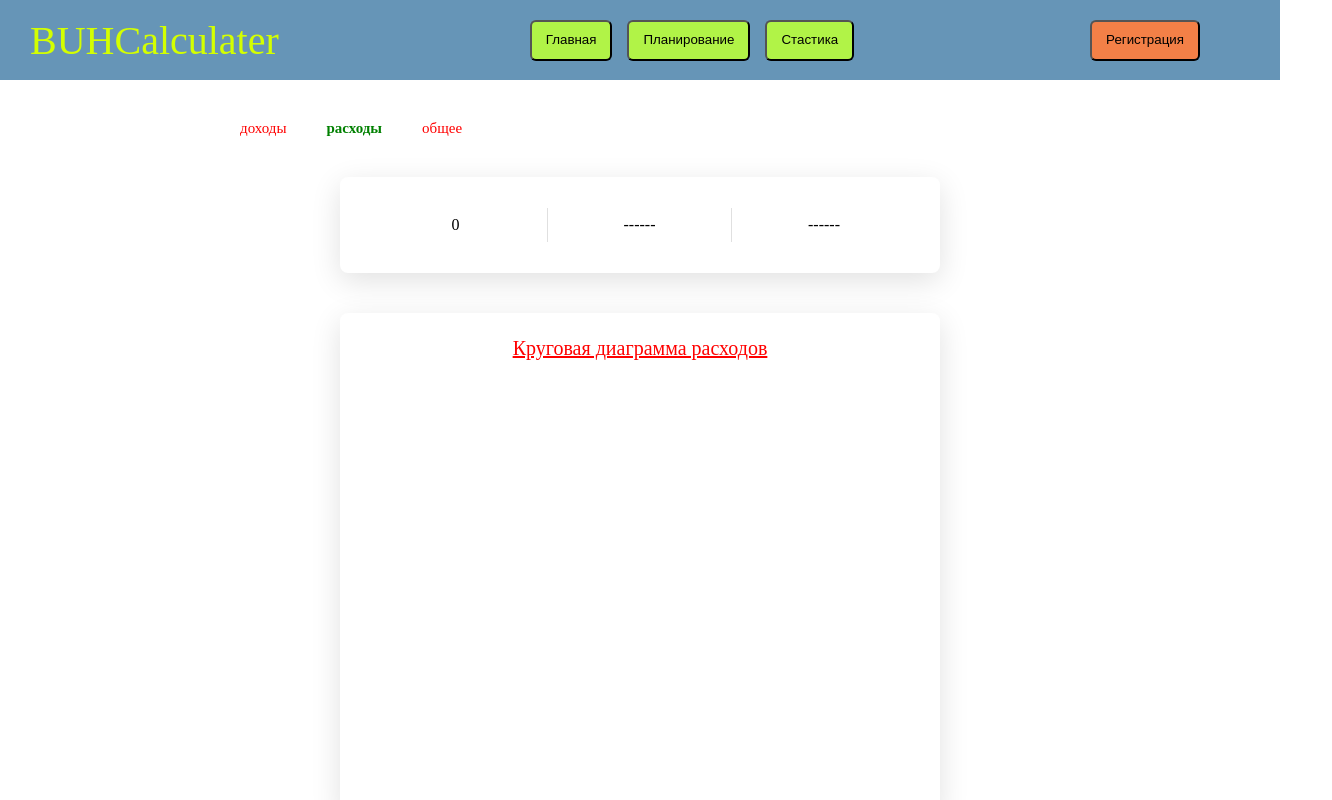
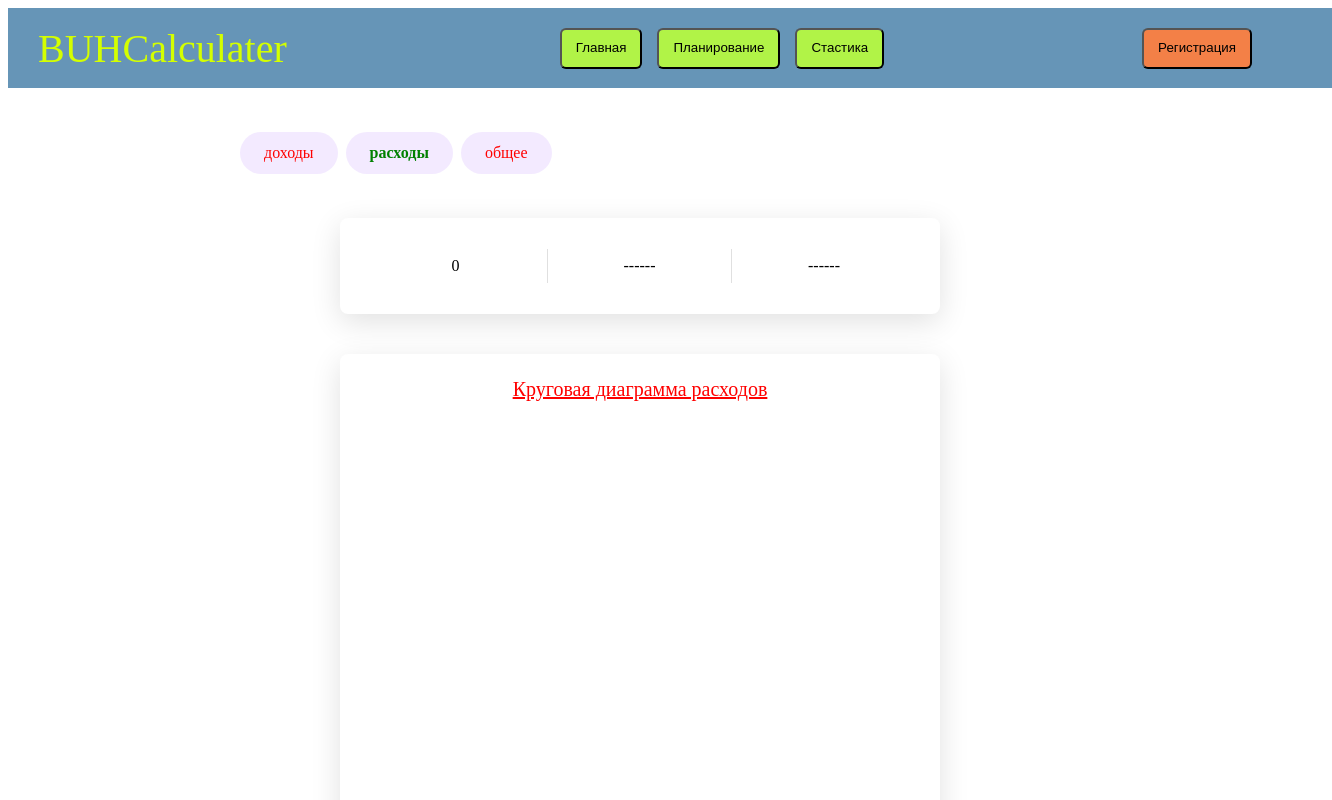
Before and after one commit to Manvel901/Practik_Intronex, a React (Create React App) app: page /stat in a window 1280 px wide. Shown: the top 800 px of the page, 1332 px wide, since content can reach past the window. Built offline with nearby package versions, Linux system fonts and the light colour scheme.

Commit message:
modify ButtonItem in dataListt.css.js

```diff
--- a/public/index.html
+++ b/public/index.html
@@ -1,29 +1,22 @@
 <!DOCTYPE html>
 <html lang="ru">
+
 <head>
   <meta charset="utf-8" />
   <link rel="icon" href="%PUBLIC_URL%/favicon.ico" />
   <meta name="viewport" content="width=device-width, initial-scale=1" />
   <meta name="theme-color" content="#000000" />
-    <meta
-      name="description"
-      content="Web site created using create-react-app"
-    />
+  <meta name="description" content="Web site created using create-react-app" />
 
 
   <link rel="manifest" href="%PUBLIC_URL%/manifest.json" />
 
+
   <title>React App</title>
 
-    <style>
-      *{
-        margin: 0;
-    padding: 0;
-    box-sizing: border-box;
-    transition: all 300ms;
-      }
-    </style>
+
 </head>
+
 <body>
   <noscript>You need to enable JavaScript to run this app.</noscript>
   <div id="root"></div>
@@ -33,13 +26,12 @@
 <script>
   window.addEventListener('load', async e => {
     if (navigator.serviceWorker) {
-      try{
+      try {
 
-       const reg =  await navigator.serviceWorker.register("/sw.js")
+        const reg = await navigator.serviceWorker.register("/sw.js")
         console.log("Service WORKER REGISTER SUCCESS", reg)
       }
-      catch(e)
-      {
+      catch (e) {
         console.log("Service WORKER REGISTER FAIL")
       }
     }
--- /dev/null
+++ b/public/publicStyle.css
@@ -0,0 +1,87 @@
+ :root {
+      --primary: #8936FF;
+      --secondary: #2EC6FE;
+      --primary-dark: #6d28cc;
+      --secondary-dark: #25a3d0;
+      --bg-light: #f8f9ff;
+      --text-dark: #1a1a2e;
+      --text-light: #ffffff;
+      --shadow: 0 4px 20px rgba(137, 54, 255, 0.25);
+      --radius: 16px;
+    }
+
+    * {
+      box-sizing: border-box;
+      margin: 0;
+      padding: 0;
+      -webkit-tap-highlight-color: transparent;
+      /* убирает синий квадрат при тапе на мобильных */
+    }
+
+    body {
+      font-family: -apple-system, BlinkMacSystemFont, 'Segoe UI', Roboto, sans-serif;
+      background: linear-gradient(135deg, var(--primary) 0%, var(--secondary) 100%);
+      color: var(--text-dark);
+      min-height: 100vh;
+      min-height: 100dvh;
+      /* для мобильных браузеров с плавающей адресной строкой */
+      overflow-x: hidden;
+      -webkit-font-smoothing: antialiased;
+    }
+
+    /* Убирает стандартные отступы и скролл-бары для "нативного" вида */
+    #root {
+      min-height: 100vh;
+      min-height: 100dvh;
+      display: flex;
+      flex-direction: column;
+    }
+
+    /* Скролл-бар в стиле приложения */
+    ::-webkit-scrollbar {
+      width: 6px;
+    }
+
+    ::-webkit-scrollbar-track {
+      background: transparent;
+    }
+
+    ::-webkit-scrollbar-thumb {
+      background: linear-gradient(var(--primary), var(--secondary));
+      border-radius: 3px;
+    }
+
+/* Анимация появления контента */
+
+@keyframes fadeIn {
+  from { opacity: 0; transform: translateY(10px); }
+  to { opacity: 1; transform: translateY(0); }
+}
+
+.app-container {
+  animation: fadeIn 0.3s ease-out forwards;
+  padding: env(safe-area-inset-top) env(safe-area-inset-right)
+           env(safe-area-inset-bottom) env(safe-area-inset-left); /* для iPhone с челкой */
+}
+
+/* Если нужен кастомный лоадер */
+.loader {
+  display: flex;
+  justify-content: center;
+  align-items: center;
+  min-height: 200px;
+}
+
+.loader::after {
+  content: '';
+  width: 40px;
+  height: 40px;
+  border: 4px solid rgba(137, 54, 255, 0.2);
+  border-top-color: var(--primary);
+  border-radius: 50%;
+  animation: spin 1s linear infinite;
+}
+
+@keyframes spin {
+  to { transform: rotate(360deg); }
+}
--- a/src/components/pages/Main.jsx
+++ b/src/components/pages/Main.jsx
@@ -96,6 +96,7 @@ const Main = (props) => {
                 <ButtonComponent
                     $bgColor={buttonColor}  // 📦 Передаём вычисленный цвет
                     onClick={validation}
+
                 >
                     Сохранить транзакцию
                 </ButtonComponent>
--- a/src/styles/dataList.css.js
+++ b/src/styles/dataList.css.js
@@ -58,13 +58,33 @@ ContentCell: styled.span`
 `,
 
 ButtonItem: styled.span`
-  display: block;
-  position: relative;
-  font-size: 15px;
-  color: #ff0000 ;
-  margin-right: 40px;
+display: inline-flex;
+  align-items: center;
+  justify-content: center;
+  padding: 12px 24px;
+  margin: 4px 8px 4px 0;
+  font-size: 16px;
+  font-weight: 500;
+  color: ${props => props.$active ? '#fff' : '#555'};
+  background: ${props => props.$active
+    ? 'linear-gradient(135deg, var(--primary), var(--secondary))'
+    : 'rgba(137, 54, 255, 0.1)'};
+  border: 2px solid ${props => props.$active ? 'transparent' : 'var(--primary)'};
+  border-radius: 50px;
   cursor: pointer;
-`
+  transition: all 0.2s ease;
+
+  &:active {
+    transform: scale(0.98);
+    opacity: 0.9;
+  }
+
+  @media (max-width: 480px) {
+    padding: 10px 18px;
+    font-size: 14px;
+    margin: 4px 4px 4px 0;
+  }
+`,
 };
 
 
```
Also changed, not shown: public/manifest.json. Lines whose indentation alone changed are shown as unchanged.
